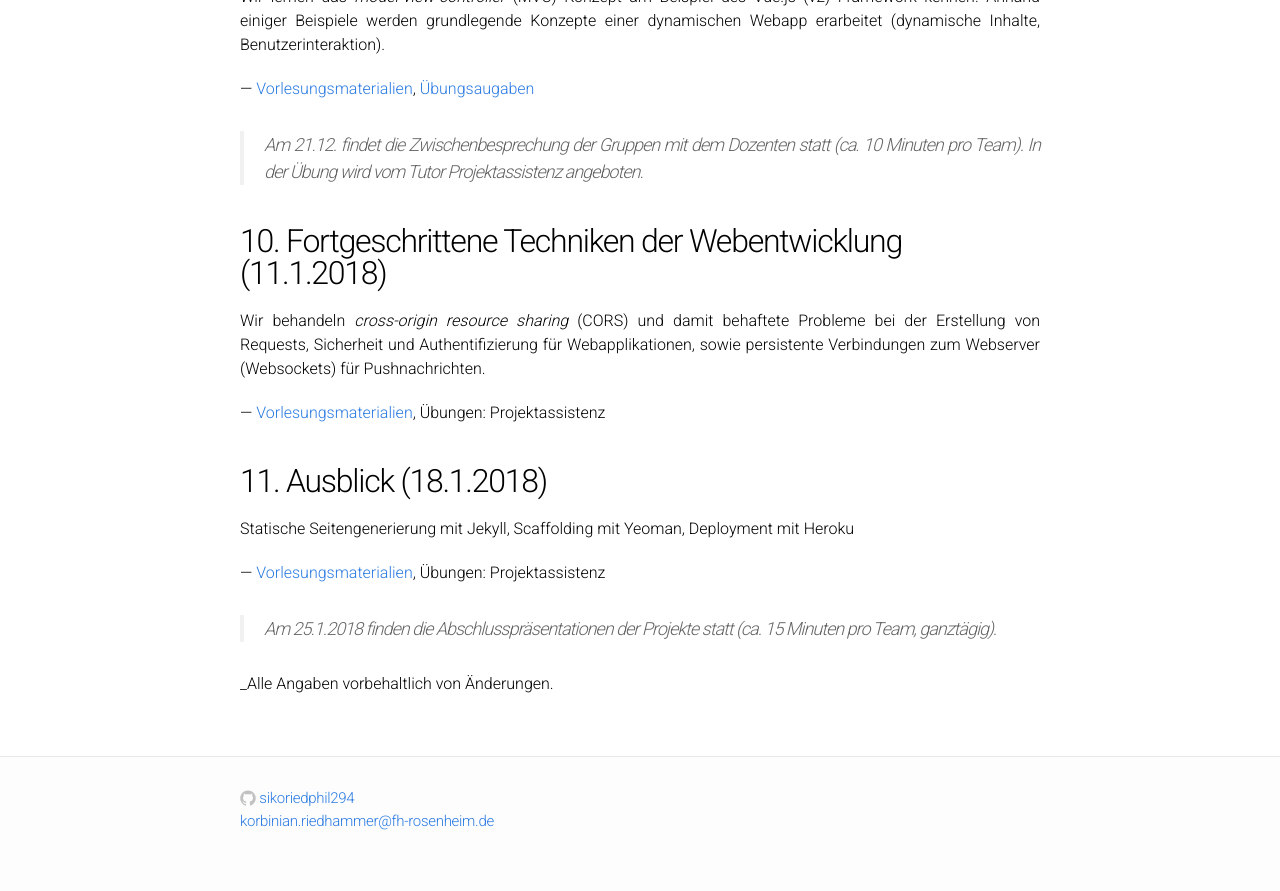
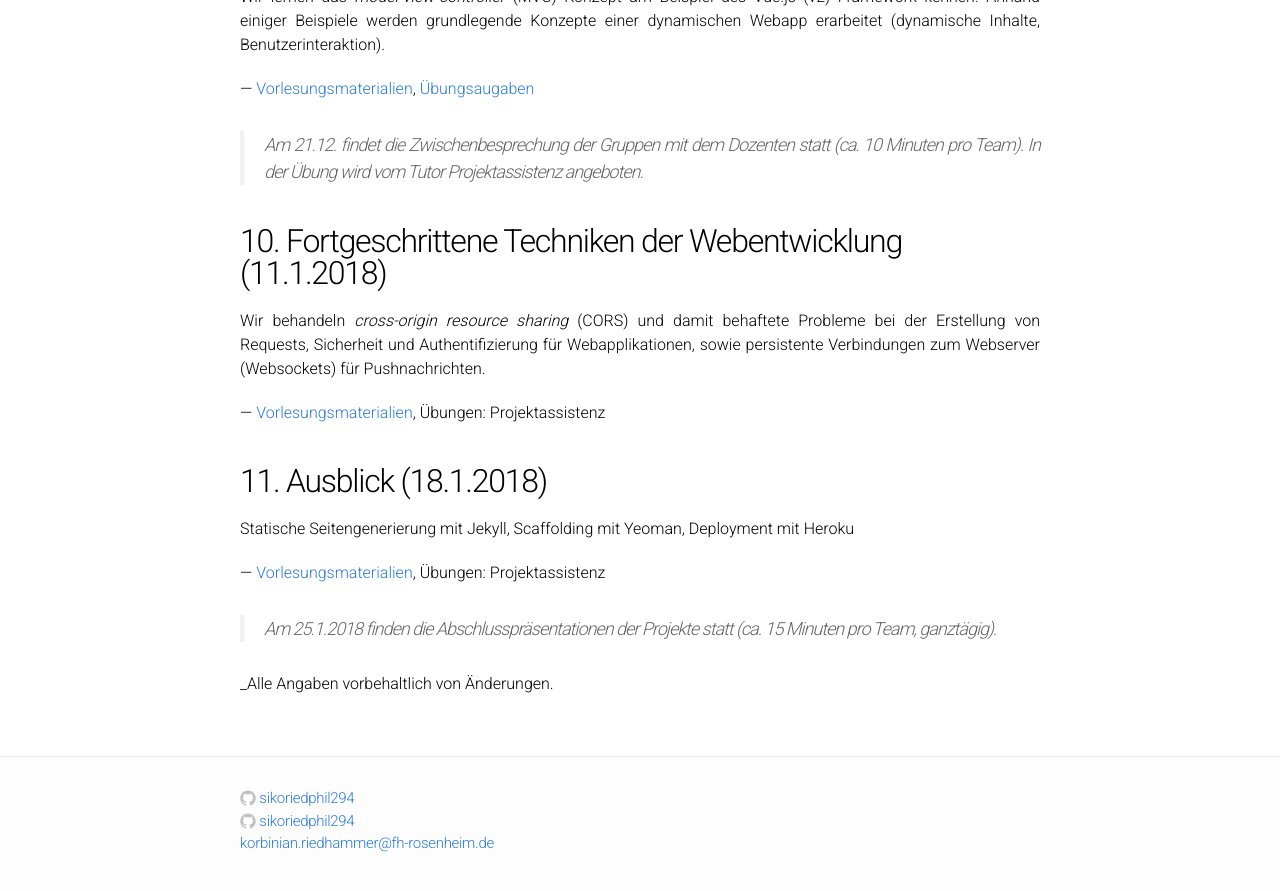
Before and after one commit to SimonGrad/hsro-inf-wt.github.io, a Jekyll site: the page built from Readme.md, in a window 1280 px wide and 900 px high, scrolled down 2537 px. Shown: the top 891 px of the window. Built offline with Jekyll 4.4.1, drawn with Linux system fonts in a browser that asks for light colours; our own code applies the rules of GitHub Pages for plain Markdown files.

Commit message:
Fixed footer

```diff
--- a/_includes/footer.html
+++ b/_includes/footer.html
@@ -5,7 +5,8 @@
     <div class="footer-col-1 column">
       <ul>
 
-        {% if site.github_username %}<li>
+        {% if site.github_username %}
+        {% for user in site.github_username %}<li>
           <a href="https://github.com/{{ site.github_username }}">
             <span class="icon github">
               <svg version="1.1" class="github-icon-svg" xmlns="http://www.w3.org/2000/svg" xmlns:xlink="http://www.w3.org/1999/xlink" x="0px" y="0px"
@@ -23,7 +24,7 @@
             </span>
             <span class="username">{{ site.github_username }}</span>
           </a>
-        </li>{% endif %}
+        </li>{% endfor %}{% endif %}
         {% if site.twitter_username %}<li>
           <a href="https://twitter.com/{{ site.twitter_username }}">
             <span class="icon twitter">
```
